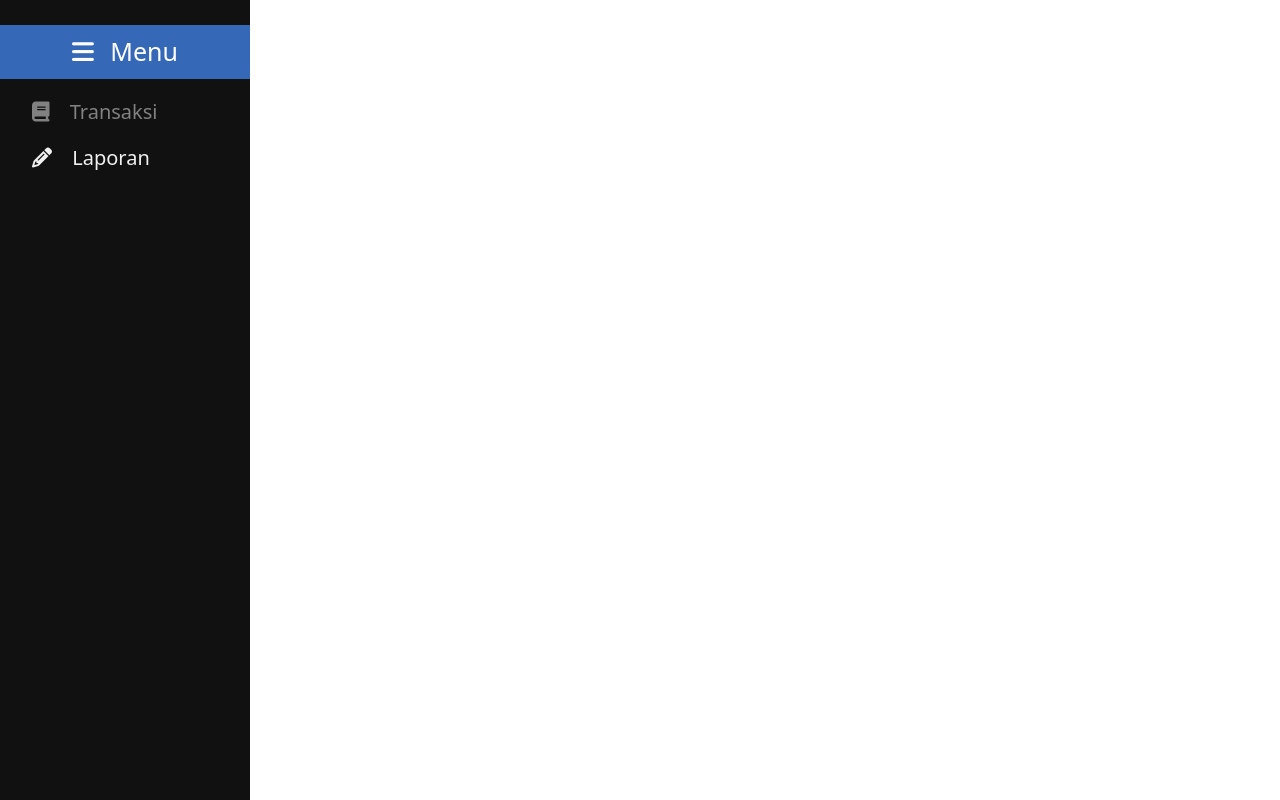
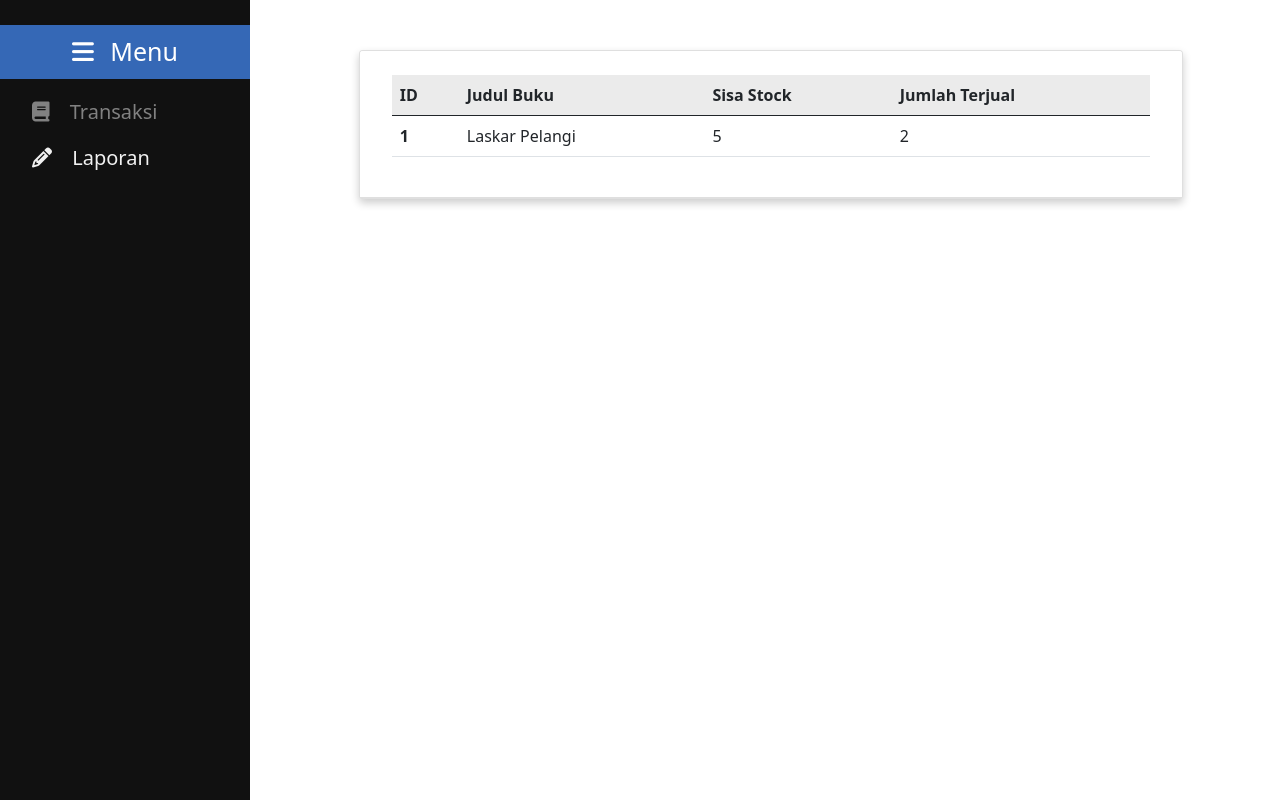
Before and after one commit to Himpunan-Tomoya/Bookstore, a PHP site: page /laporan.php in a window 1280 px wide. Run offline with PHP 8.4, Linux system fonts and the light colour scheme; some libraries are stand-ins or nearby versions.

Commit message:
add laporan page

```diff
--- a/laporan.php
+++ b/laporan.php
@@ -18,6 +18,45 @@
         <a href="laporan.php" class="active"><i class="fa fa-pencil pr-15"></i> Laporan</a>
     </div>
     <!-- Konten -->
+    <div class="main">
+        <div class="container-fluid">
+            <div class="row">
+                <div class="col-lg-10 mx-auto">
+                    <div class="card">
+                        <div class="card-header">
+                        <div class="card-body">
+                            <table class="table">
+                                <thead class="thead-light">
+                                    <tr>
+                                        <th scope="col">ID</th>
+                                        <th scope="col">Judul Buku</th>
+                                        <th scope="col">Sisa Stock</th>
+                                        <th scope="col">Jumlah Terjual</th>
+                                    </tr>
+                                </thead>
+                                <tbody>
+                                    <tr>
+                                        <th scope="row">
+                                            1
+                                        </th>
+                                        <td>
+                                            Laskar Pelangi
+                                        </td>
+                                        <td>
+                                            5
+                                        </td>
+                                        <td>
+                                            2
+                                        </td>
+                                    </tr>
+                                </tbody>
+                            </table>
+                        </div>
+                    </div>
+                </div>
+            </div>
+        </div>
+    </div>
 
 </body>
 <script src="https://cdn.jsdelivr.net/npm/@popperjs/core@2.9.2/dist/umd/popper.min.js" integrity="sha384-IQsoLXl5PILFhosVNubq5LC7Qb9DXgDA9i+tQ8Zj3iwWAwPtgFTxbJ8NT4GN1R8p" crossorigin="anonymous"></script>
```
